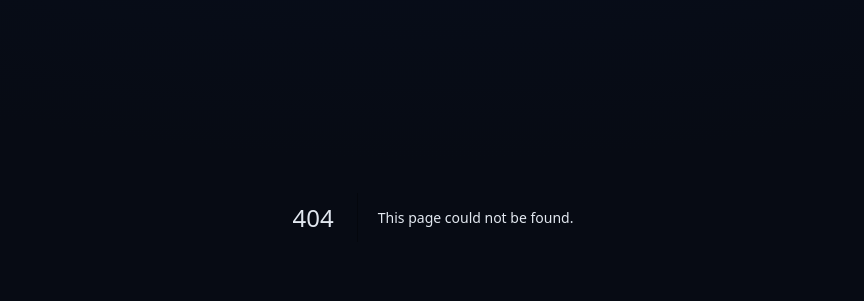
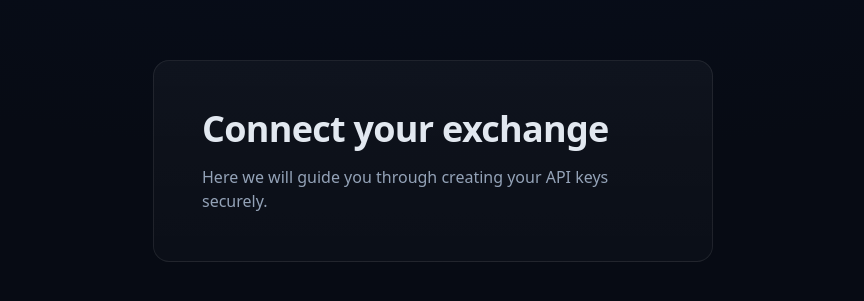
Before and after one commit to montelioncapital/montelion-app-v1, a Next.js app: page /exchange/setup in a window 1280 px wide. Before the commit this address had no page. Shown: the part 239-540 px from the top of the page, without its empty margins (207-1071 px from the left). Built offline with nearby package versions, Linux system fonts and the light colour scheme.

Commit message:
Create page.jsx

```diff
--- /dev/null
+++ b/app/exchange/setup/page.jsx
@@ -0,0 +1,12 @@
+export default function ExchangeSetupPage() {
+  return (
+    <div className="mc-card">
+      <div className="mc-section text-left max-w-2xl mx-auto">
+        <h1 className="mc-title mb-4">Connect your exchange</h1>
+        <p className="text-slate-400">
+          Here we will guide you through creating your API keys securely.
+        </p>
+      </div>
+    </div>
+  );
+}
```
